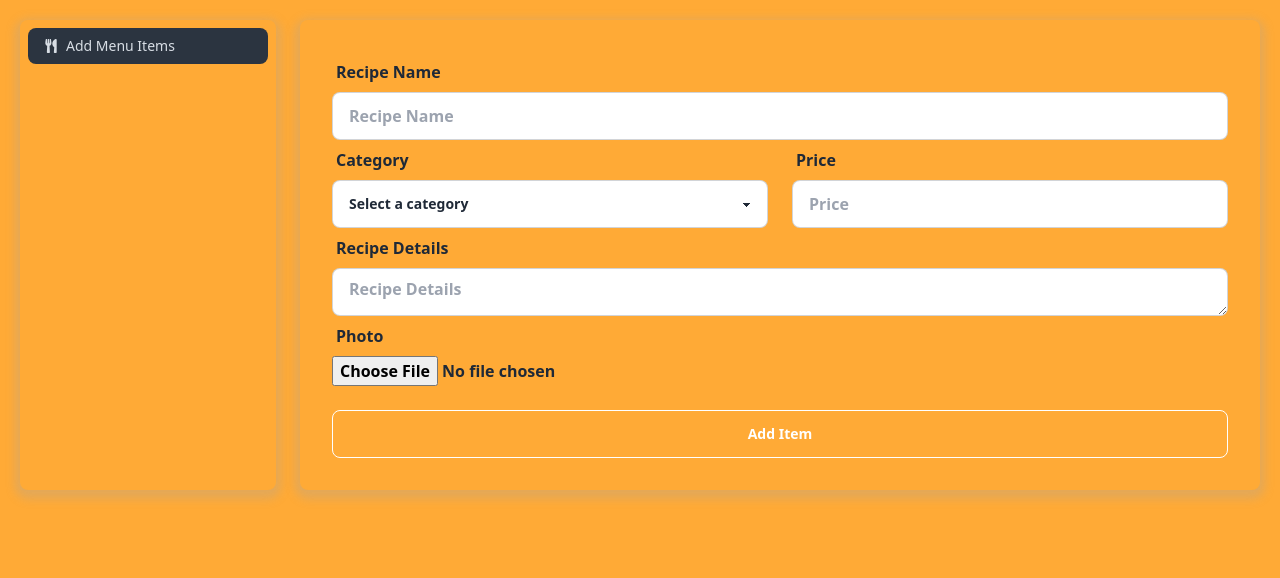
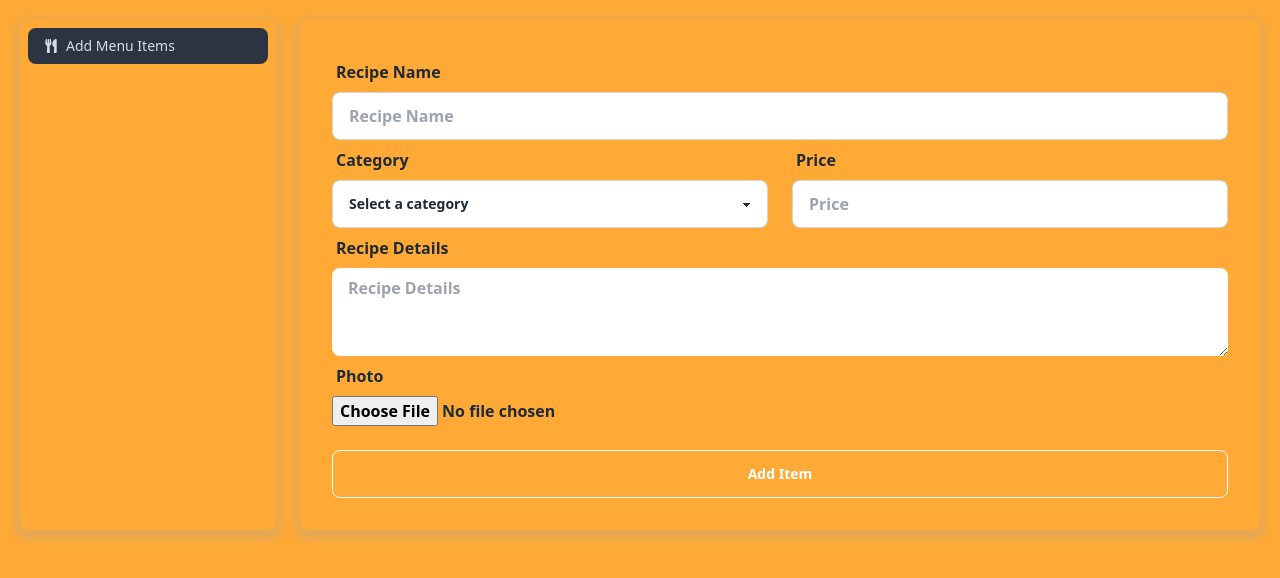
Before and after one commit to SWEDWEB-LIMITED/gnesta_indiska_client, a React (Vite) app: page /dashboard/addMenuItems in a window 1280 px wide. Shown: the top 578 px of the page. Built offline with nearby package versions, Linux system fonts and the light colour scheme.

Commit message:
improve create form

```diff
--- a/src/Pages/Dashboard/AddMenuItem/AddMenuItem.tsx
+++ b/src/Pages/Dashboard/AddMenuItem/AddMenuItem.tsx
@@ -73,7 +73,7 @@ const AddMenuItem: React.FC = () => {
       >
         <Form>
           <div className="form-control font-semibold">
-            <label className="label">
+            <label className="label" htmlFor="recipeName">
               <span>Recipe Name</span>
             </label>
             <Field
@@ -91,7 +91,7 @@ const AddMenuItem: React.FC = () => {
           </div>
           <div className="flex gap-6">
             <div className="form-control font-semibold w-1/2">
-              <label className="label">
+              <label className="label" htmlFor="category">
                 <span>Category</span>
               </label>
               <Field
@@ -99,7 +99,6 @@ const AddMenuItem: React.FC = () => {
                 component="select"
                 id="category"
                 name="category"
-                value=""
               >
                 <option disabled value="">
                   Select a category
@@ -114,7 +113,7 @@ const AddMenuItem: React.FC = () => {
               />
             </div>
             <div className="form-control font-semibold w-1/2">
-              <label className="label">
+              <label className="label" htmlFor="price">
                 <span>Price</span>
               </label>
               <Field
@@ -132,15 +131,16 @@ const AddMenuItem: React.FC = () => {
             </div>
           </div>
           <div className="form-control font-semibold">
-            <label className="label">
+            <label className="label" htmlFor="recipeDetails">
               <span>Recipe Details</span>
             </label>
             <Field
-              className="input input-bordered py-2"
-              component="textarea"
+              className="input-bordered py-2 px-4 rounded-lg"
+              as="textarea"
               id="recipeDetails"
               name="recipeDetails"
               placeholder="Recipe Details"
+              rows={3}
             />
             <ErrorMessage
               className="text-red-500 mt-1 font-semibold"
@@ -149,7 +149,7 @@ const AddMenuItem: React.FC = () => {
             />
           </div>
           <div className="form-control font-semibold">
-            <label className="label">
+            <label className="label" htmlFor="photo">
               <span>Photo</span>
             </label>
             <Field
```
